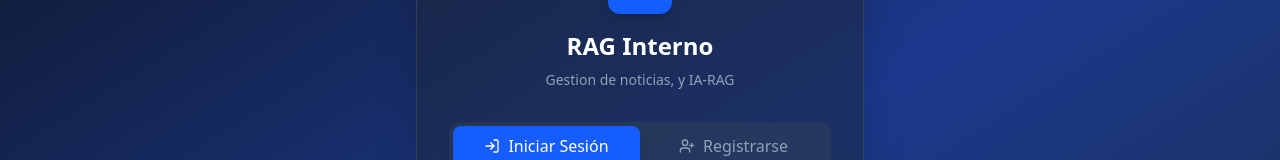
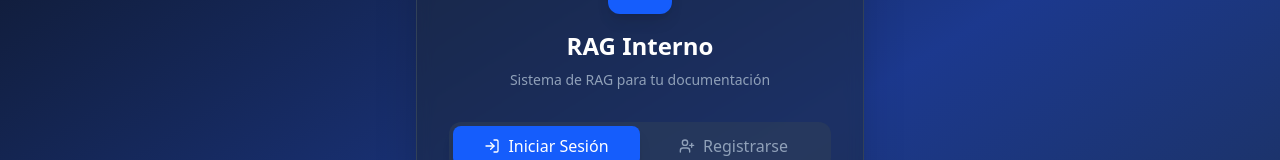
Before and after one commit to damianr93/ds-rag-front, a React (Vite) app: page /login in a window 1280 px wide. Shown: the part 165-325 px from the top of the page. Built offline with nearby package versions, Linux system fonts and the light colour scheme; no server answers.

Commit message:
cambio descripcion en login

```diff
--- a/src/auth/pages/Login.tsx
+++ b/src/auth/pages/Login.tsx
@@ -125,7 +125,7 @@ export const Login: React.FC = () => {
           <h1 className="text-2xl font-bold text-white mb-2">
             RAG Interno
           </h1>
-          <p className="text-slate-400 text-sm">Gestion de noticias, y IA-RAG</p>
+          <p className="text-slate-400 text-sm">Sistema de RAG para tu documentación</p>
         </div>
 
         {/* Toggle Login/Register */}
```
Also changed, not shown: 2 other files (tests, documents, lock files or other folders).
